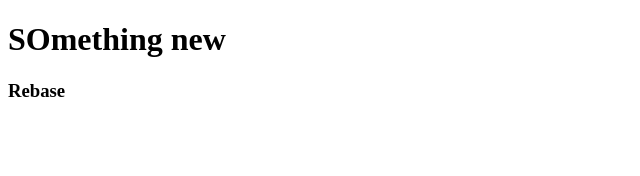
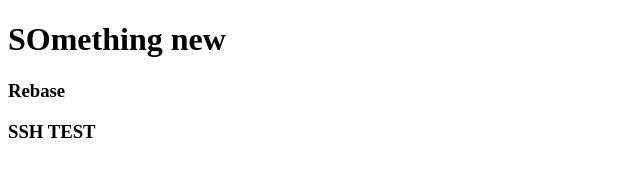
Before and after one commit to IvayloBorisov/git-tutorial, a plain HTML site: page index.html in a window 1280 px wide. Shown: the whole page, without its empty margins (0-640 px from the left). Drawn offline with Linux system fonts and the light colour scheme.

Commit message:
"SSH TEST COMMIT"

```diff
--- a/index.html
+++ b/index.html
@@ -10,6 +10,7 @@
     <div>
       <h1>SOmething new</h1>
       <h3>Rebase</h3>
+      <h3>SSH TEST</h3>
     </div>
   </body>
 </html>
```
